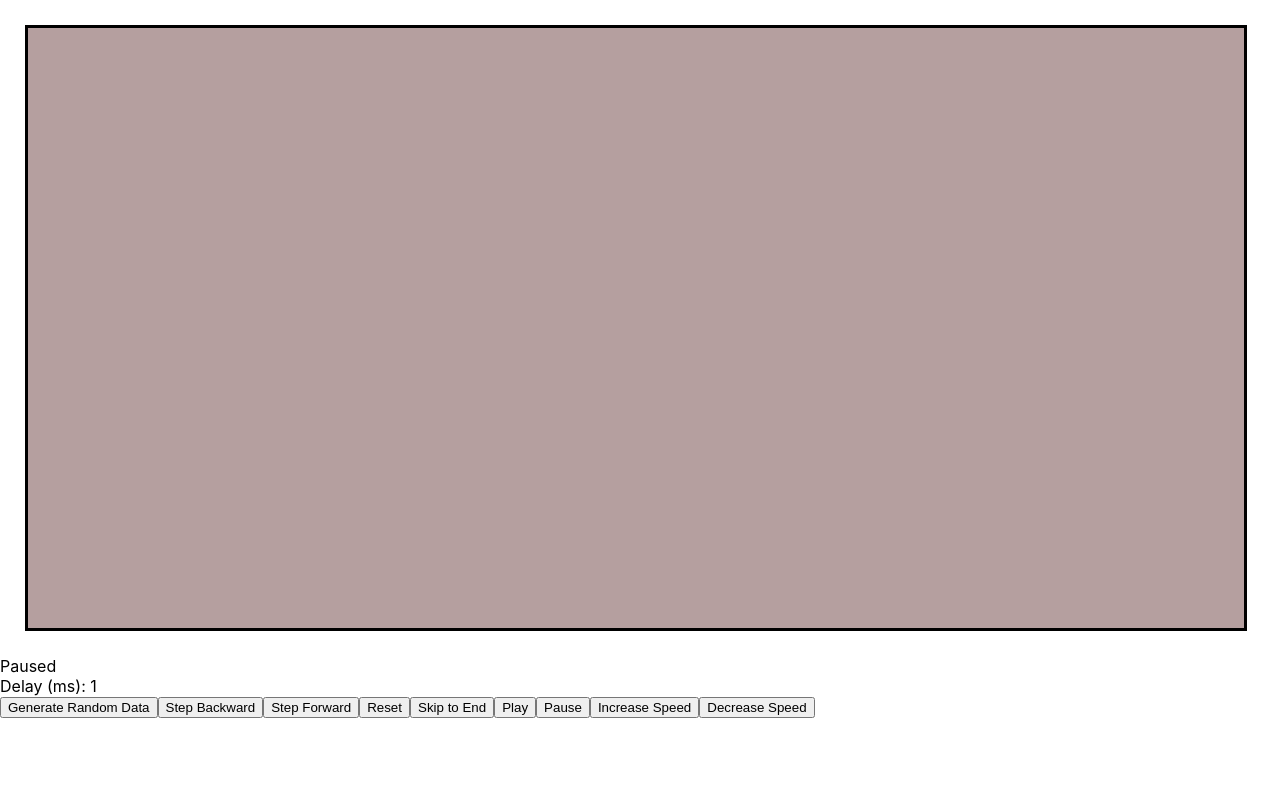
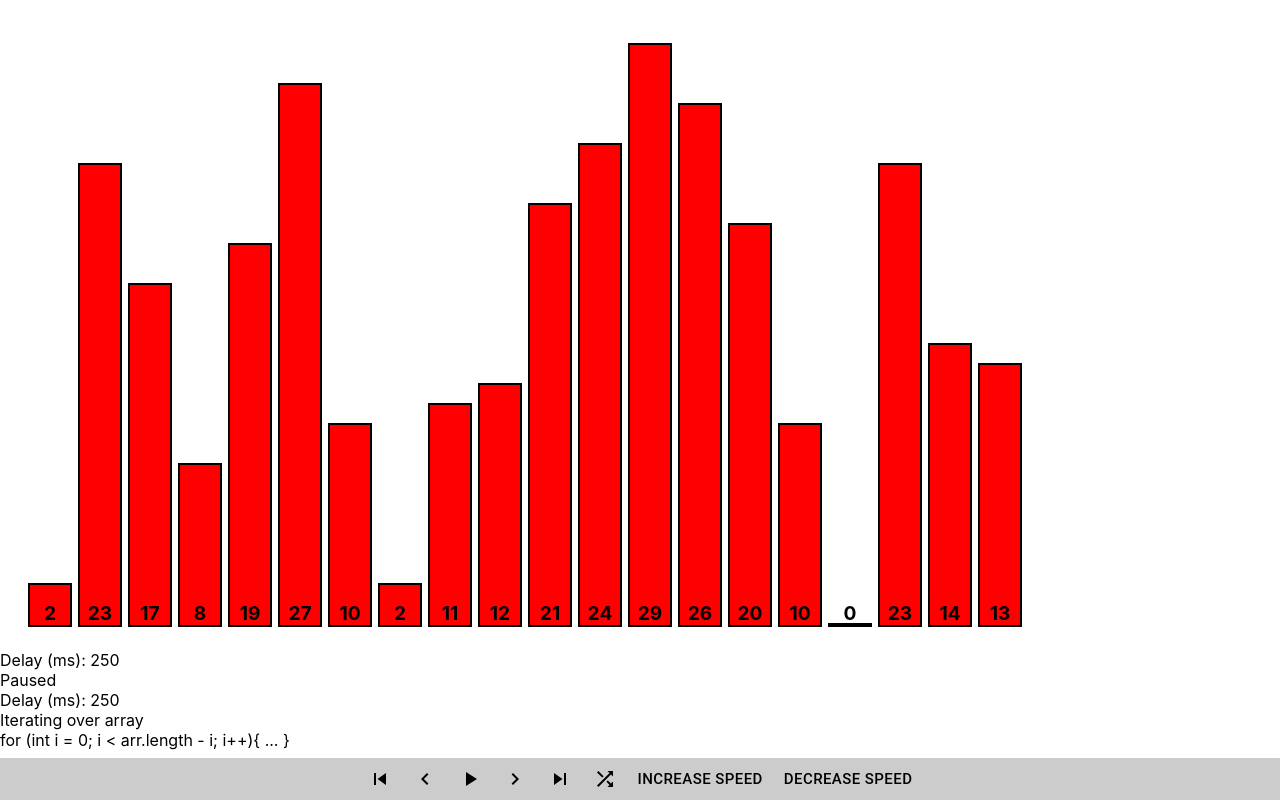
Before and after one commit to Elim-J/capstone-project, a React (Create React App) app: page /sorting in a window 1280 px wide. Built offline with nearby package versions, Linux system fonts and the light colour scheme.

Commit message:
sorting actionbar

```diff
--- a/package.json
+++ b/package.json
@@ -3,6 +3,10 @@
   "version": "0.1.0",
   "private": true,
   "dependencies": {
+    "@emotion/react": "^11.10.4",
+    "@emotion/styled": "^11.10.4",
+    "@mui/icons-material": "^5.10.6",
+    "@mui/material": "^5.10.7",
     "@testing-library/jest-dom": "^5.16.5",
     "@testing-library/react": "^13.4.0",
     "@testing-library/user-event": "^13.5.0",
--- a/src/components/visualizers/sorting/SortWrapper.js
+++ b/src/components/visualizers/sorting/SortWrapper.js
@@ -2,6 +2,14 @@ import React, {useState, useEffect, useRef} from 'react';
 import Rectangle from './Rectangle';
 import '../../../css/Sorting.css';
 import { bubbleSort } from './bubblesort';
+import { Button, ButtonGroup, createTheme, ThemeProvider } from '@mui/material';
+import PlayArrowIcon from '@mui/icons-material/PlayArrow';
+import PauseIcon from '@mui/icons-material/Pause';
+import NavigateBeforeIcon from '@mui/icons-material/NavigateBefore';
+import NavigateNextIcon from '@mui/icons-material/NavigateNext';
+import SkipNextIcon from '@mui/icons-material/SkipNext';
+import SkipPreviousIcon from '@mui/icons-material/SkipPrevious';
+import ShuffleIcon from '@mui/icons-material/Shuffle';
 
 
 const SortWrapper = () => {
@@ -9,7 +17,7 @@ const SortWrapper = () => {
     const [timeoutId, setTimeoutId] = useState(null);
     const [currentFrame, setCurrentFrame] = useState(0);
     const [vid, setVid] = useState([]);
-    const [speed, setSpeed] = useState(1); //initial play speed in ms
+    const [speed, setSpeed] = useState(250); //initial play speed in ms
     const [isPaused, setIsPaused] = useState(true);
 
     const currentSpeed = useRef(speed);
@@ -18,6 +26,7 @@ const SortWrapper = () => {
         const randomArr = Array.from({length: 20}, () => Math.floor(Math.random() * 30));
         let sortedArrFrames = bubbleSort(randomArr);
         setVid(sortedArrFrames);
+        setCurrentFrame(0);
         setIsPaused(true);
     }, []);
 
@@ -36,26 +45,34 @@ const SortWrapper = () => {
     }
 
     function handleReset() {
+        handlePause();
         setCurrentFrame(0);
     }
 
     function handleSkipToEnd() {
+        handlePause();
         setCurrentFrame(vid.length - 1);
     }
 
-    function handlePlay() {
+    function handlePlayAndPause() {
         if (isPaused) {
             setIsPaused(false);
 
             const stepForward = () => {
                 handleStepForward();
+                console.log("in play");
                 const timeoutId = setTimeout(stepForward, currentSpeed.current);
                 setTimeoutId(timeoutId);
             }
 
             const timeoutId = setTimeout(stepForward, currentSpeed.current);
             setTimeoutId(timeoutId);
+        } else {
+            setIsPaused(true);
+            clearTimeout(timeoutId);
+            setTimeoutId(null);
         }
+
     }
 
     function handlePause() {
@@ -82,10 +99,25 @@ const SortWrapper = () => {
         });
     }
 
+
+
+    //
+    //move to actionbar component with all other buttons eventually
+    const { palette } = createTheme();
+    const { augmentColor } = palette;
+    const createColor = (mainColor) => augmentColor({ color: { main: mainColor } });
+    const btnTheme = createTheme({
+        palette: {
+            black: createColor('#000000'),
+            white: createColor('#ffffff'),
+        },
+    });
+    //
+
     return (
         <>
             <div className='sort-wrapper'>
-                {console.log('Current frame: ' + currentFrame)}
+                {console.log('Current frame: ' + currentFrame + "vid.length:" + vid.length)}
                 {currentFrame > vid.length - 1 && setCurrentFrame(vid.length - 1)}
                 {vid && vid[currentFrame] && vid[currentFrame].map((element, i) => {
                     if (i !== 0){
@@ -93,43 +125,47 @@ const SortWrapper = () => {
                     }
                 })}
             </div>
+            <div>Delay (ms): {speed}</div>
             <div>{isPaused && 'Paused'}{!isPaused && 'Playing'}</div>
             <div>Delay (ms): {speed}</div>
             <div>{vid && vid[currentFrame] && vid[currentFrame][0].message}</div>
             <div>{vid && vid[currentFrame] && vid[currentFrame][0].code}</div>
 
             {/* {console.log('Printing frame: ' , vid[currentFrame])} */}
-            <button className='center-button' onClick={() =>{
+            <div className="actionbar">
+                <ThemeProvider theme={btnTheme}>
+                    <ButtonGroup size="large" color="black">
+                        <Button variant="text" onClick={handleReset}>
+                            <SkipPreviousIcon/>
+                        </Button>
+                        <Button variant="text" onClick={handleStepBackward}>
+                            <NavigateBeforeIcon/>
+                        </Button>
+                        <Button size="large" variant="text" onClick={handlePlayAndPause}>
+                            {isPaused ? <PlayArrowIcon/> : <PauseIcon/>}
+                        </Button>
+                        <Button variant="text" onClick={handleStepForward}>
+                            <NavigateNextIcon/>
+                        </Button>
+                        <Button variant="text" onClick={handleSkipToEnd}>
+                            <SkipNextIcon/>
+                        </Button>
+                        <Button variant="text" onClick={() =>{
                             const randomArr = Array.from({length: 20}, () => Math.floor(Math.random() * 30));
                             setVid(bubbleSort(randomArr));
                             setCurrentFrame(0);
                         }}>
-                Generate Random Data
-            </button>
-            <button onClick={handleStepBackward}>
-                Step Backward
-            </button>
-            <button onClick={handleStepForward}>
-                Step Forward
-            </button>
-            <button onClick={handleReset}>
-                Reset
-            </button>
-            <button onClick={handleSkipToEnd}>
-                Skip to End
-            </button>
-            <button onClick={handlePlay}>
-                Play
-            </button>
-            <button onClick={handlePause}>
-                Pause
-            </button>
-            <button onClick={handleIncreaseSpeed}>
+                            <ShuffleIcon/>
+                        </Button>
+                        <Button variant="text" onClick={handleIncreaseSpeed}>
                             Increase Speed
-            </button>
-            <button onClick={handleDecreaseSpeed}>
+                        </Button>
+                        <Button variant="text" onClick={handleDecreaseSpeed}>
                             Decrease Speed
-            </button>
+                        </Button>
+                    </ButtonGroup>
+                </ThemeProvider>
+            </div>
         </>
     )
 }
--- a/src/css/Sorting.css
+++ b/src/css/Sorting.css
@@ -1,7 +1,7 @@
 .sort-wrapper {
     display: flex;
-    border-style: solid;
-    background-color: rgb(181, 159, 159);
+    /* border-style: solid; */
+    /* background-color: rgb(181, 159, 159); */
     margin: 25px 25px;
     width: 95%;
     align-items: flex-end;
@@ -25,8 +25,12 @@
     font-weight: bold;
 }
 
-.center-button {
-    /* margin: 0px;
-    position: absolute;
-    left: 50%; */
+.actionbar {
+    display: flex;
+    justify-content: center;
+    background-color: rgba(0,0,0, .2);
+    overflow: hidden;
+    position: fixed;
+    bottom: 0;
+    width: 100%;
 }
```
Also changed, not shown: 1 other file (tests, documents, lock files or other folders). Lines whose indentation alone changed are shown as unchanged.
